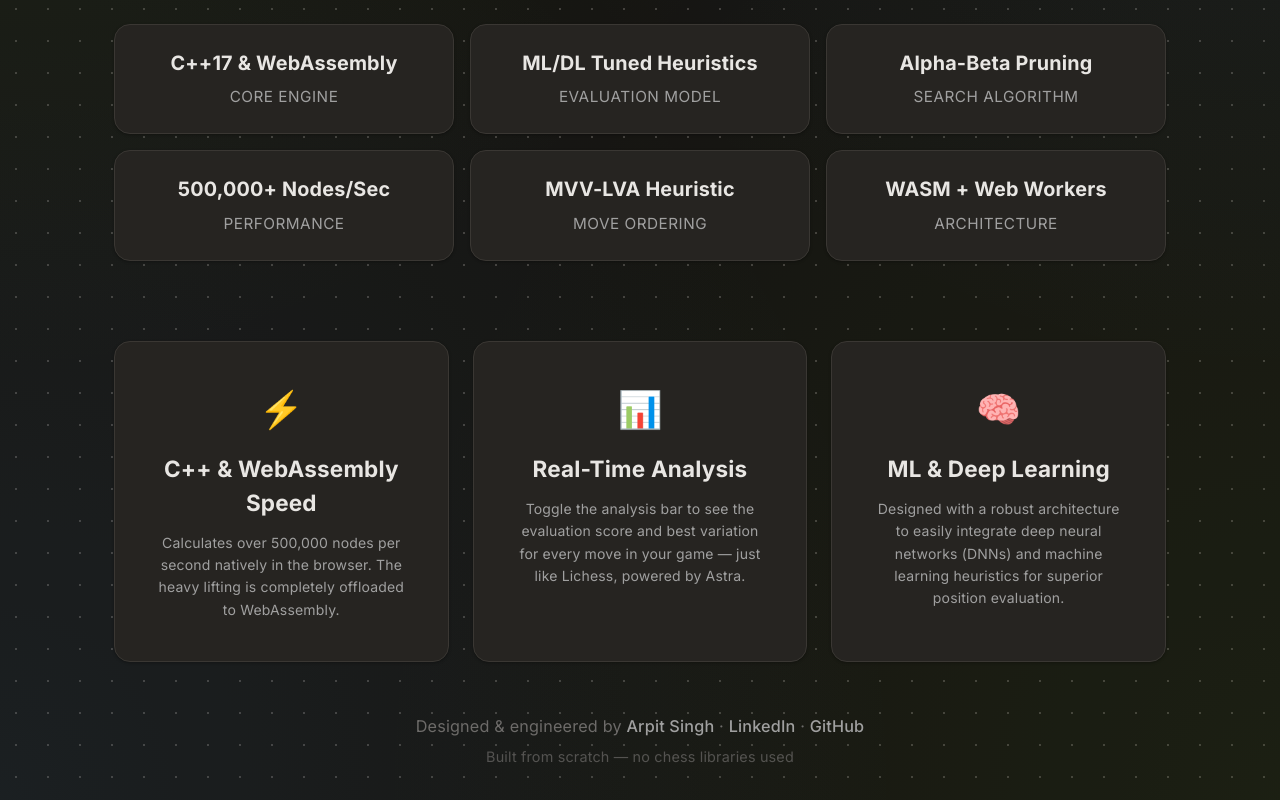
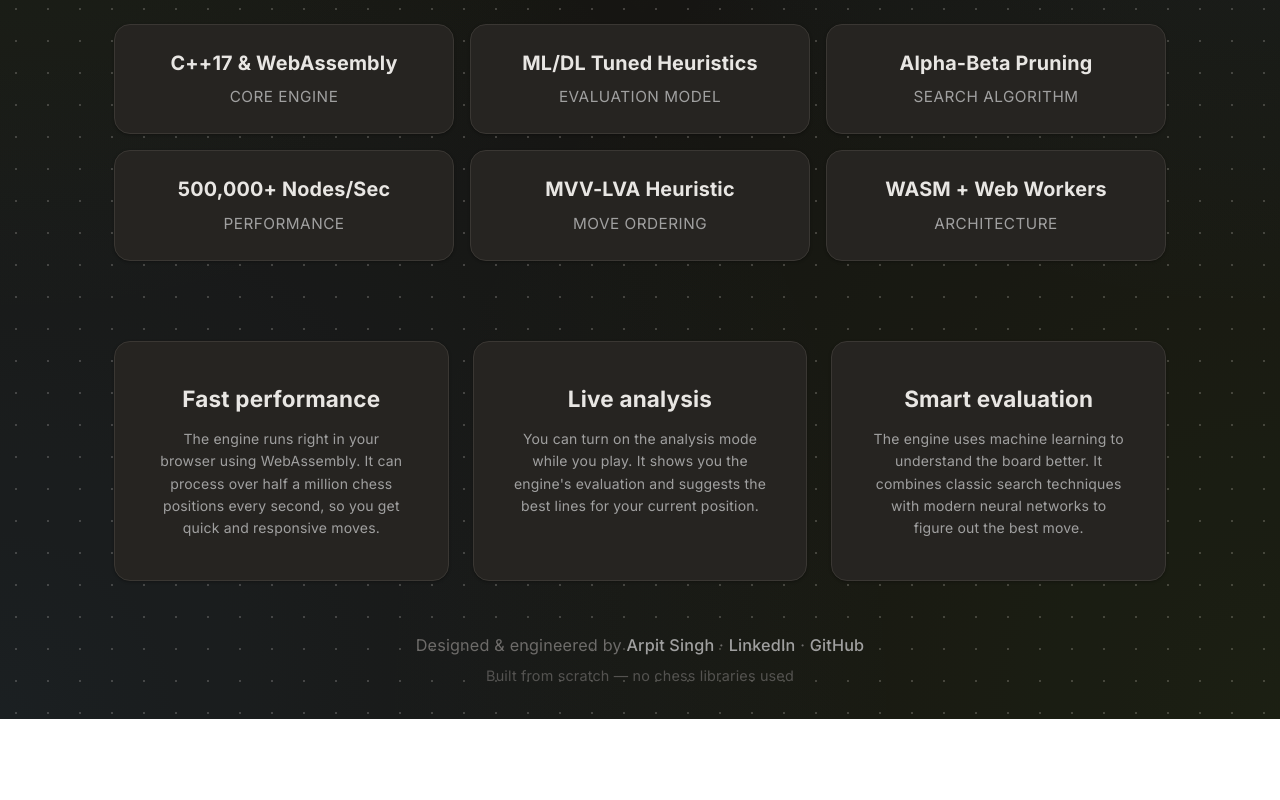
Before and after one commit to arpitsingh2492/Chess-Engine, a React (Vite) app in the folder ChessWeb/: page / in a window 1280 px wide. Shown: the part 647-1447 px from the top of the page. After the commit the page ends 1366 px from the top, so only its background shows below. Built offline with nearby package versions, Linux system fonts and the light colour scheme.

Commit message:
Apply UI feedback: fix piece selection, remove animation, update theme and landing page

```diff
--- a/ChessWeb/src/pages/GamePage.tsx
+++ b/ChessWeb/src/pages/GamePage.tsx
@@ -39,7 +39,7 @@ export const GamePage: React.FC = () => {
   const [lastMove, setLastMove] = useState<Move | null>(null);
   const [moveHistory, setMoveHistory] = useState<GameHistoryEntry[]>([]);
   const [playerColor, setPlayerColor] = useState<'white' | 'black'>('white');
-  const [boardTheme, setBoardTheme] = useState<BoardTheme>('pure');
+  const [boardTheme, setBoardTheme] = useState<BoardTheme>('cream');
   const [botLevel, setBotLevel] = useState<BotLevel>('1500');
 
   // App state
@@ -393,7 +393,11 @@ export const GamePage: React.FC = () => {
       ((playerColor === 'white' && Piece.isWhite(piece)) || (playerColor === 'black' && Piece.isBlack(piece)));
 
     if (isFriendly) {
-      setSelectedSquare(squareIndex);
+      if (selectedSquare === squareIndex) {
+        setSelectedSquare(-1);
+      } else {
+        setSelectedSquare(squareIndex);
+      }
       return;
     }
 
--- a/ChessWeb/src/pages/LandingPage.tsx
+++ b/ChessWeb/src/pages/LandingPage.tsx
@@ -92,29 +92,23 @@ export const LandingPage: React.FC = () => {
         <section className="features-section">
           <div className="features-grid">
             <div className="feature-card">
-              <span className="feature-card-icon">⚡</span>
-              <h3>C++ & WebAssembly Speed</h3>
+              <h3>Fast performance</h3>
               <p>
-                Calculates over 500,000 nodes per second natively in the browser.
-                The heavy lifting is completely offloaded to WebAssembly.
+                The engine runs right in your browser using WebAssembly. It can process over half a million chess positions every second, so you get quick and responsive moves.
               </p>
             </div>
 
             <div className="feature-card">
-              <span className="feature-card-icon">📊</span>
-              <h3>Real-Time Analysis</h3>
+              <h3>Live analysis</h3>
               <p>
-                Toggle the analysis bar to see the evaluation score and best variation for
-                every move in your game — just like Lichess, powered by Astra.
+                You can turn on the analysis mode while you play. It shows you the engine's evaluation and suggests the best lines for your current position.
               </p>
             </div>
 
             <div className="feature-card">
-              <span className="feature-card-icon">🧠</span>
-              <h3>ML & Deep Learning</h3>
+              <h3>Smart evaluation</h3>
               <p>
-                Designed with a robust architecture to easily integrate deep neural networks
-                (DNNs) and machine learning heuristics for superior position evaluation.
+                The engine uses machine learning to understand the board better. It combines classic search techniques with modern neural networks to figure out the best move.
               </p>
             </div>
           </div>
--- a/ChessWeb/src/styles/board.css
+++ b/ChessWeb/src/styles/board.css
@@ -137,7 +137,6 @@
   opacity: 0.85;
   pointer-events: none;
   z-index: 5;
-  animation: target-pulse 1.8s ease-in-out infinite;
 }
 
 /* Occupied target — glowing ring */
@@ -154,10 +153,7 @@
   z-index: 5;
 }
 
-@keyframes target-pulse {
-  0%, 100% { opacity: 0.85; transform: scale(1); }
-  50%       { opacity: 0.55; transform: scale(0.85); }
-}
+
 
 /* ============================================================
    PIECES
```
